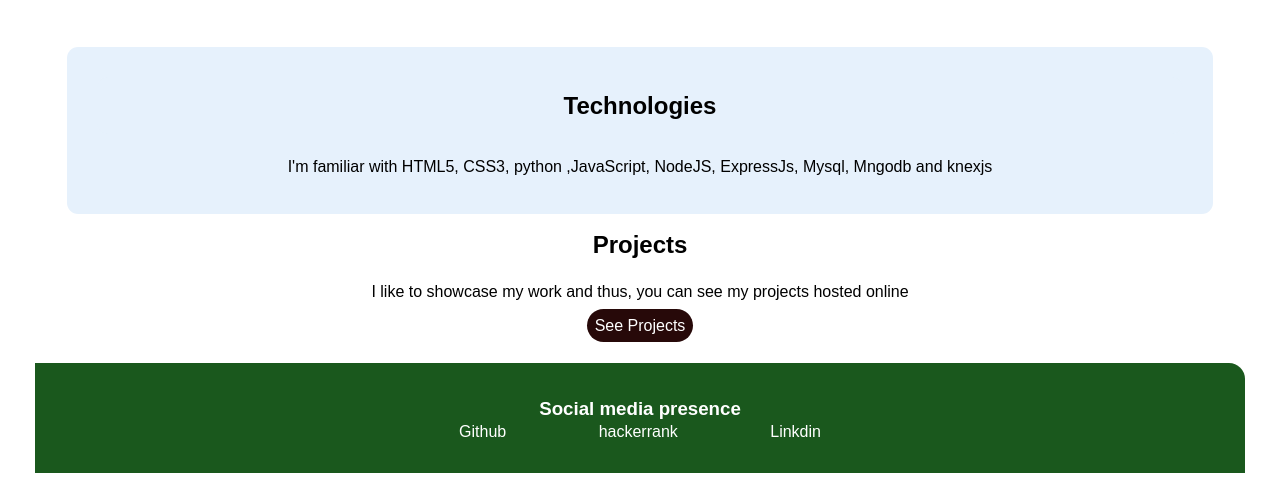
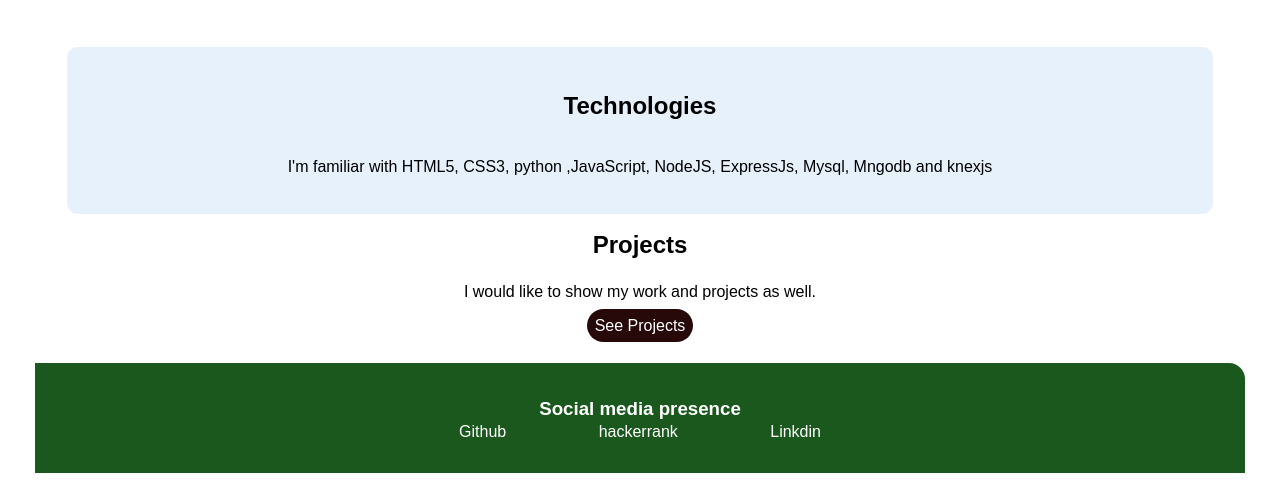
Before and after one commit to chhaya742/My_Portfolio, a plain HTML site: page index.html in a window 1280 px wide. Shown: the part 726-1206 px from the top of the page. Drawn offline with Linux system fonts and the light colour scheme.

Commit message:
Update index.html

```diff
--- a/index.html
+++ b/index.html
@@ -34,7 +34,7 @@
             </p>
         </div>
         <h1 class="sec"><strong>Projects</strong></h1>
-        <p style="margin-bottom:1rem">I like to showcase my work and thus, you can see my projects hosted online
+        <p style="margin-bottom:1rem">I would like to show my work and projects as well.
 
         </p>
         <a class="link2" link href="projects.html">See Projects</a>
```
